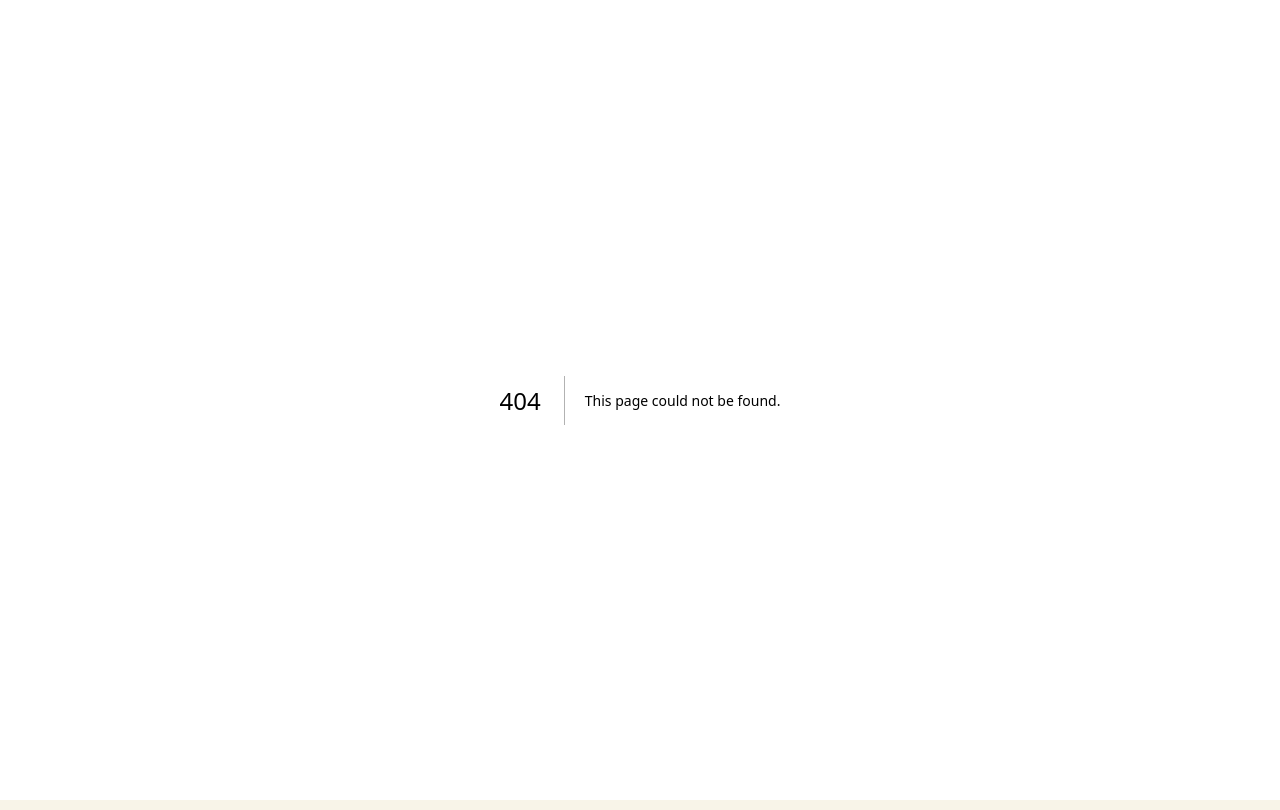
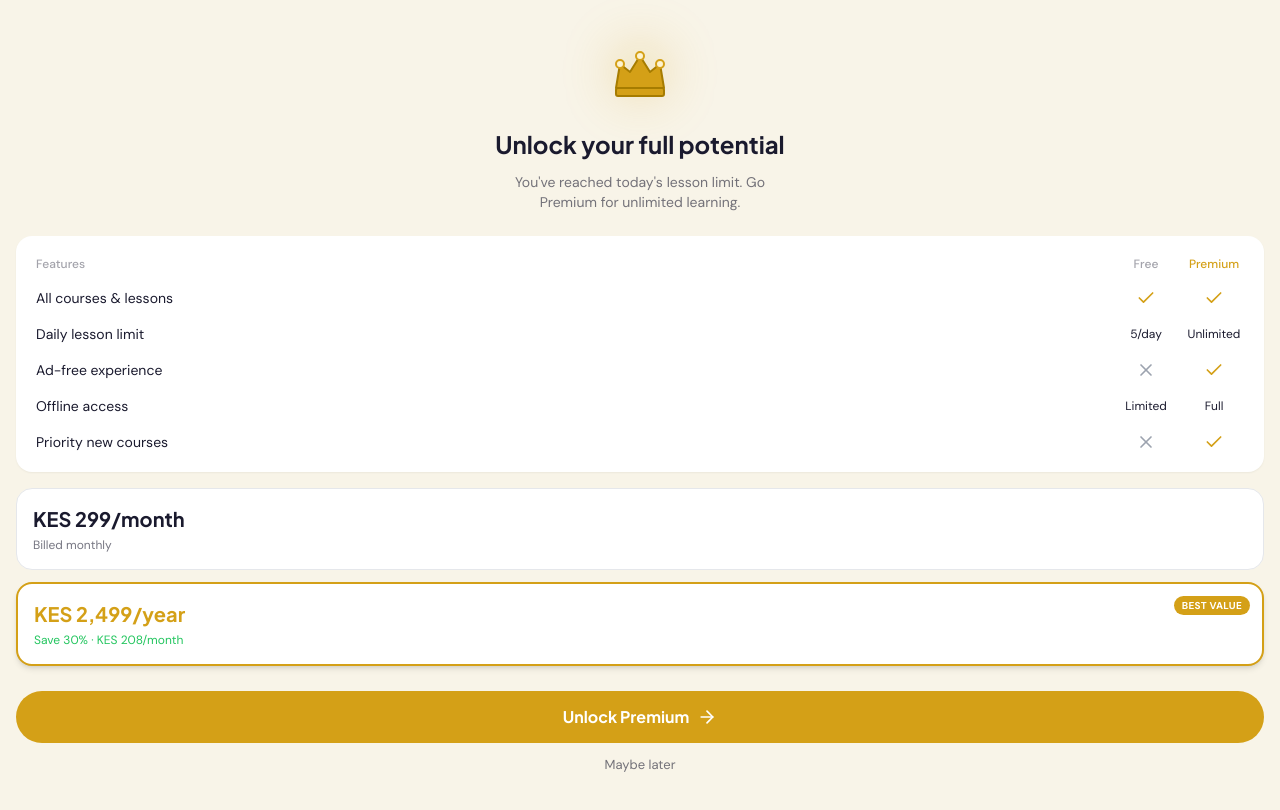
Before and after one commit to jj-tech-ranger/mwangaza, a Next.js app in the folder apps/web/: page /premium in a window 1280 px wide. Before the commit this address had no page. Built offline with nearby package versions, Linux system fonts and the light colour scheme.

Commit message:
feat: add Premium Upgrade page with features comparison
Create Premium Upgrade page with hero section, feature grid, pricing cards, and CTA.

Co-authored-by: Jemimah Jemutai <169984600+jj-tech-ranger@users.noreply.github.com>

```diff
--- /dev/null
+++ b/apps/web/app/premium/page.tsx
@@ -0,0 +1,184 @@
+"use client";
+
+import { useState } from "react";
+import { Check, X, ArrowRight } from "lucide-react";
+import { cn } from "@/lib/utils";
+
+interface Feature {
+  name: string;
+  free: string | boolean;
+  premium: string | boolean;
+}
+
+const features: Feature[] = [
+  { name: "All courses & lessons", free: true, premium: true },
+  { name: "Daily lesson limit", free: "5/day", premium: "Unlimited" },
+  { name: "Ad-free experience", free: false, premium: true },
+  { name: "Offline access", free: "Limited", premium: "Full" },
+  { name: "Priority new courses", free: false, premium: true },
+];
+
+function CrownIcon({ className }: { className?: string }) {
+  return (
+    <svg
+      className={className}
+      viewBox="0 0 64 64"
+      fill="none"
+      xmlns="http://www.w3.org/2000/svg"
+    >
+      <path
+        d="M8 48L12 24L22 32L32 16L42 32L52 24L56 48H8Z"
+        fill="#D4A017"
+        stroke="#A67C00"
+        strokeWidth="2"
+        strokeLinejoin="round"
+      />
+      <rect
+        x="8"
+        y="48"
+        width="48"
+        height="8"
+        rx="2"
+        fill="#D4A017"
+        stroke="#A67C00"
+        strokeWidth="2"
+      />
+      <circle cx="12" cy="24" r="4" fill="#FDF3D0" stroke="#D4A017" strokeWidth="2" />
+      <circle cx="32" cy="16" r="4" fill="#FDF3D0" stroke="#D4A017" strokeWidth="2" />
+      <circle cx="52" cy="24" r="4" fill="#FDF3D0" stroke="#D4A017" strokeWidth="2" />
+    </svg>
+  );
+}
+
+function FeatureValue({ value }: { value: string | boolean }) {
+  if (typeof value === "boolean") {
+    return value ? (
+      <Check className="h-5 w-5 text-[#D4A017]" />
+    ) : (
+      <X className="h-5 w-5 text-[#9CA3AF]" />
+    );
+  }
+  return (
+    <span className="font-body text-xs text-[#1A1A2E]">{value}</span>
+  );
+}
+
+export default function PremiumPage() {
+  const [selectedPlan, setSelectedPlan] = useState<"monthly" | "annual">("annual");
+
+  return (
+    <div className="flex min-h-dvh flex-col bg-[#F8F4E8]">
+      {/* Scrollable content */}
+      <main className="flex-1 overflow-y-auto pb-36">
+        {/* Hero section */}
+        <section className="flex flex-col items-center px-4 pt-10">
+          {/* Crown icon with glow */}
+          <div className="relative mb-6">
+            <div className="absolute inset-0 rounded-full bg-[#D4A017]/20 blur-xl" />
+            <CrownIcon className="relative h-16 w-16" />
+          </div>
+
+          <h1 className="mb-3 text-center font-heading text-2xl font-bold text-[#1A1A2E]">
+            Unlock your full potential
+          </h1>
+          <p className="max-w-[280px] text-center font-body text-sm text-[#1A1A2E]/60">
+            You&apos;ve reached today&apos;s lesson limit. Go Premium for unlimited learning.
+          </p>
+        </section>
+
+        {/* Feature comparison card */}
+        <section className="mx-4 mt-6">
+          <div className="rounded-2xl bg-[#FFFFFF] p-5 shadow-sm">
+            {/* Header row */}
+            <div className="mb-4 grid grid-cols-[1fr_60px_60px] items-center gap-2">
+              <span className="font-body text-xs font-medium text-[#1A1A2E]/40">
+                Features
+              </span>
+              <span className="text-center font-body text-xs font-medium text-[#1A1A2E]/40">
+                Free
+              </span>
+              <span className="text-center font-body text-xs font-medium text-[#D4A017]">
+                Premium
+              </span>
+            </div>
+
+            {/* Feature rows */}
+            <div className="space-y-4">
+              {features.map((feature, index) => (
+                <div
+                  key={index}
+                  className="grid grid-cols-[1fr_60px_60px] items-center gap-2"
+                >
+                  <span className="font-body text-sm text-[#1A1A2E]">
+                    {feature.name}
+                  </span>
+                  <div className="flex justify-center">
+                    <FeatureValue value={feature.free} />
+                  </div>
+                  <div className="flex justify-center">
+                    <FeatureValue value={feature.premium} />
+                  </div>
+                </div>
+              ))}
+            </div>
+          </div>
+        </section>
+
+        {/* Pricing cards */}
+        <section className="mx-4 mt-4 space-y-3">
+          {/* Monthly card */}
+          <button
+            onClick={() => setSelectedPlan("monthly")}
+            className={cn(
+              "w-full rounded-2xl bg-[#FFFFFF] p-4 text-left transition-all",
+              selectedPlan === "monthly"
+                ? "border-2 border-[#D4A017] shadow-md"
+                : "border-[1.5px] border-[#E5E7EB]"
+            )}
+          >
+            <p className="font-heading text-xl font-bold text-[#1A1A2E]">
+              KES 299/month
+            </p>
+            <p className="mt-1 font-body text-xs text-[#1A1A2E]/60">
+              Billed monthly
+            </p>
+          </button>
+
+          {/* Annual card - Recommended */}
+          <button
+            onClick={() => setSelectedPlan("annual")}
+            className={cn(
+              "relative w-full rounded-2xl bg-[#FFFFFF] p-4 text-left transition-all",
+              selectedPlan === "annual"
+                ? "border-2 border-[#D4A017] shadow-md"
+                : "border-2 border-[#D4A017]"
+            )}
+          >
+            {/* Best value badge */}
+            <span className="absolute right-3 top-3 rounded-full bg-[#D4A017] px-2 py-0.5 font-body text-[10px] font-semibold uppercase tracking-wide text-[#FFFFFF]">
+              Best Value
+            </span>
+
+            <p className="font-heading text-xl font-bold text-[#D4A017]">
+              KES 2,499/year
+            </p>
+            <p className="mt-1 font-body text-xs text-[#22C55E]">
+              Save 30% · KES 208/month
+            </p>
+          </button>
+        </section>
+      </main>
+
+      {/* Bottom CTA */}
+      <div className="fixed bottom-0 left-0 right-0 bg-[#F8F4E8] px-4 pb-6 pt-4">
+        <button className="flex h-[52px] w-full items-center justify-center gap-2 rounded-full bg-[#D4A017] font-heading text-base font-bold text-[#FFFFFF] transition-all active:scale-[0.98]">
+          Unlock Premium
+          <ArrowRight className="h-5 w-5" />
+        </button>
+        <button className="mt-3 w-full text-center font-body text-[13px] text-[#1A1A2E]/60 transition-colors hover:text-[#1A1A2E]">
+          Maybe later
+        </button>
+      </div>
+    </div>
+  );
+}
```
